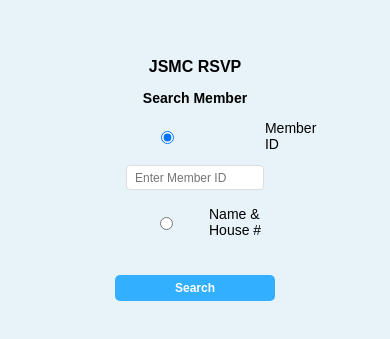
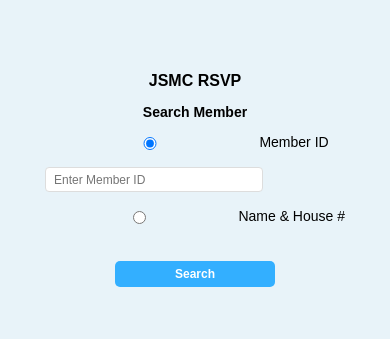
Before and after one commit to jsmcrsvp/RSVP, a React (Create React App) app in the folder frontend/: page /#/ in a window 390 px wide. Shown: the part 237-576 px from the top of the page. Built offline with nearby package versions, Linux system fonts and the light colour scheme; no server answers.

Commit message:
Sept032025

```diff
--- a/frontend/src/styles/SubmitForm.css
+++ b/frontend/src/styles/SubmitForm.css
@@ -102,7 +102,7 @@ input {
 }
 /* ================================================ */
 .search-container {
-  max-width: 500px;
+  max-width: 1000px;
   margin: 0 auto;
   padding: 1rem;
   text-align: center;
@@ -118,16 +118,17 @@ input {
 .form-row {
   display: flex;
   align-items: center;
-  gap: 0.5rem;
   justify-content: center;
-  flex-wrap: wrap;
+  gap: 0.75rem;
+  flex-wrap: nowrap;   /* ❌ prevent breaking into 2 lines */
+  min-width: 300px;    /* ✅ ensure enough space */
 }
 
 .radio-label {
   display: flex;
   align-items: center;
   gap: 0.4rem;
-  font-weight: 500;
+  white-space: nowrap; /* ✅ keep radio + label together */
 }
 
 .inline-fields {
@@ -136,7 +137,7 @@ input {
 }
 
 .small-input {
-  width: 120px;
+  width: 100px;     /* ✅ slightly smaller so it fits */
   padding: 0.3rem 0.5rem;
 }
 
@@ -261,3 +262,20 @@ input {
         padding: 6px;
     }
 }
+
+/* ✅ On small screens allow wrapping again */
+@media (max-width: 480px) {
+  .form-row {
+    flex-wrap: wrap;
+    justify-content: flex-start;
+  }
+
+  .small-input {
+    width: 100%;  /* inputs stack on mobile */
+  }
+
+  .inline-fields {
+    flex-direction: column;
+    width: 100%;
+  }
+}
```
